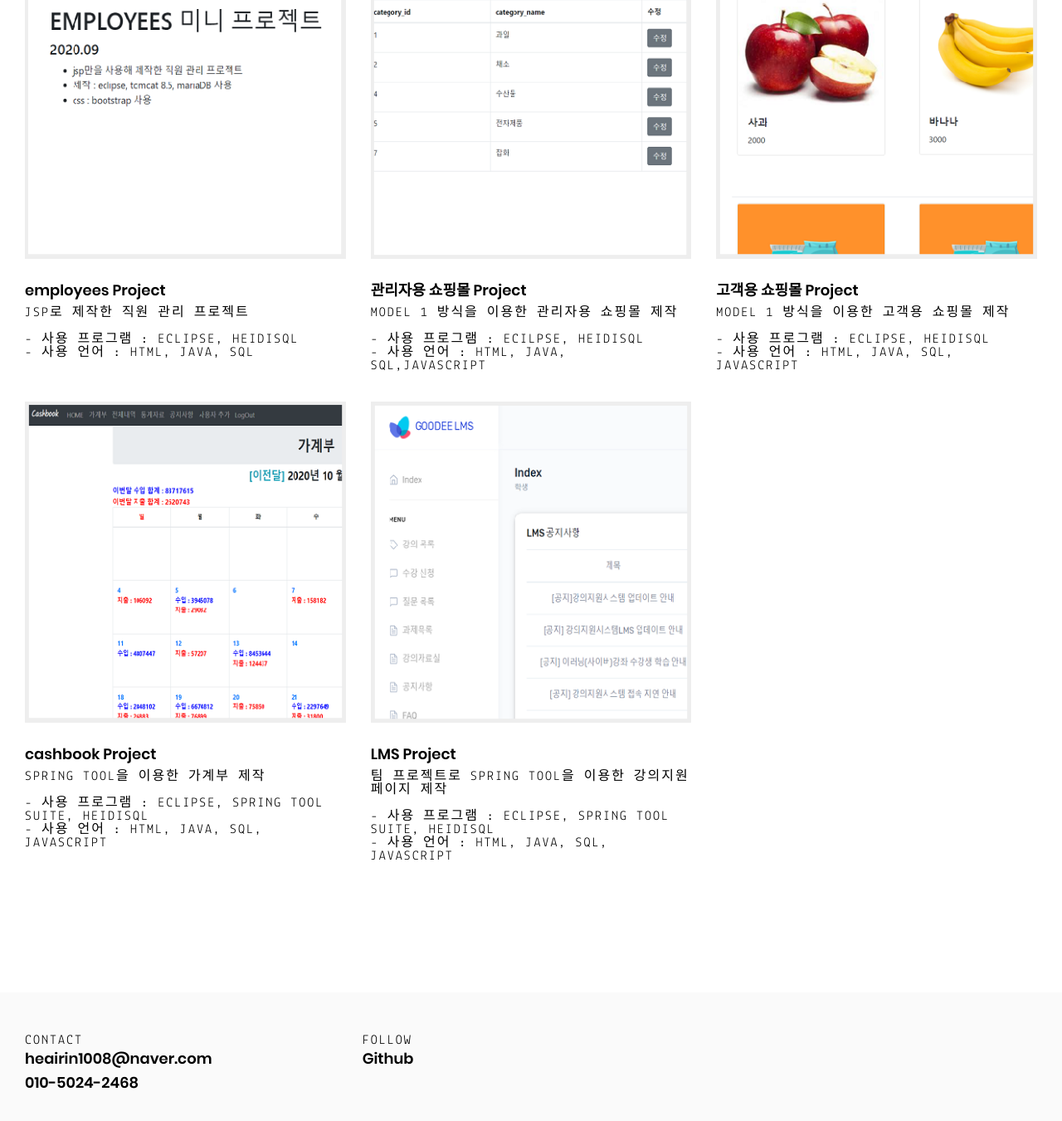
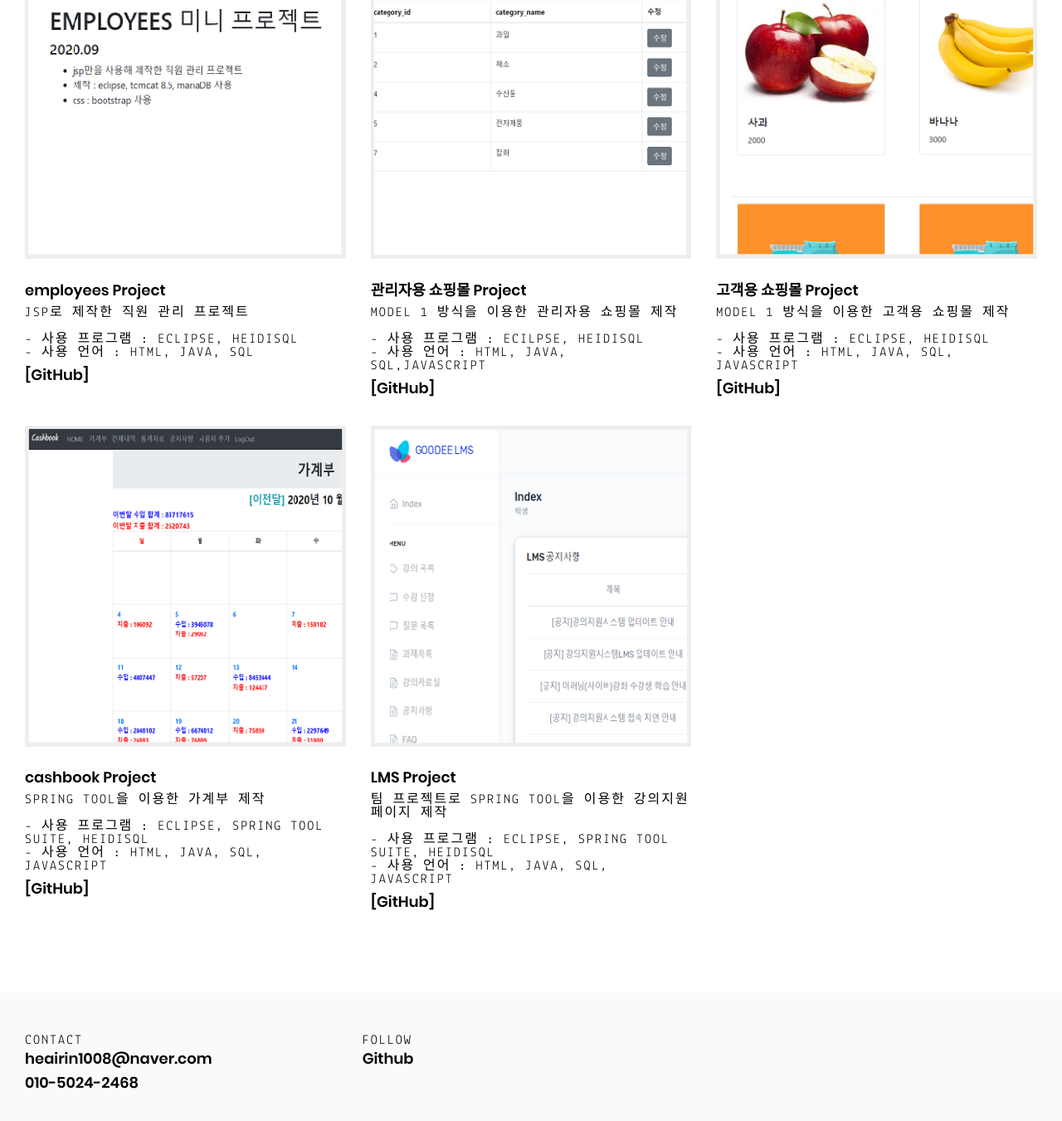
Before and after one commit to heairin1008/heairin1008.github.io, a Jekyll site: the page built from index.html, in a window 1280 px wide and 1400 px high, scrolled down 712 px. Shown: the top 1351 px of the window at 83% size. Built offline with Jekyll 4.4.1, drawn with Linux system fonts in a browser that asks for light colours.

Commit message:
Update index.html

```diff
--- a/index.html
+++ b/index.html
@@ -50,6 +50,7 @@
 								<h3>{{ item.project.title }}</h3>
 								<span class="h2">{{ item.project.type }}</span>
 							</a>
+							<a href="{{item.project.url}}">[GitHub]</a>
 						</li>
 					{% endfor %}
 				</ul>
```
